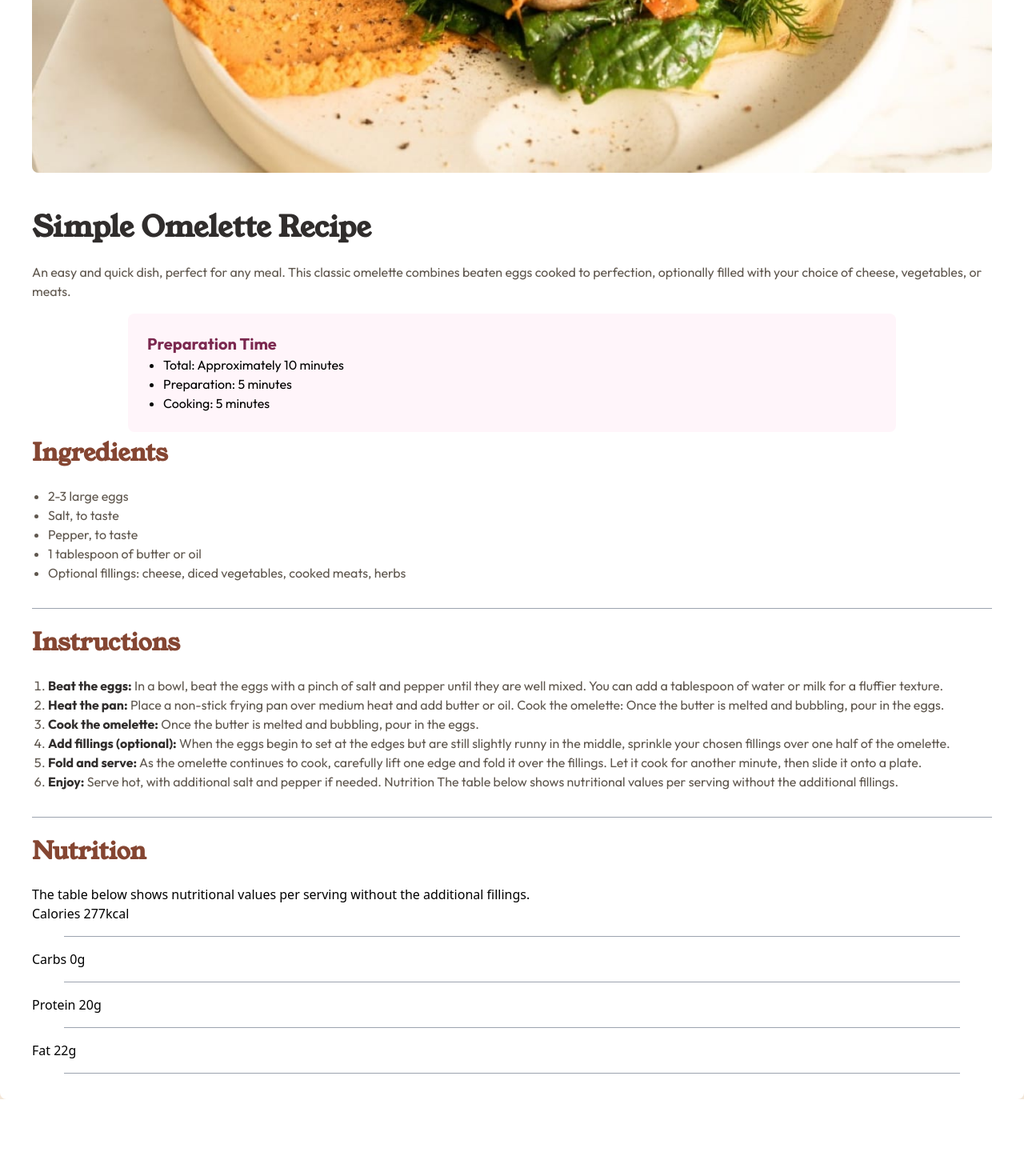
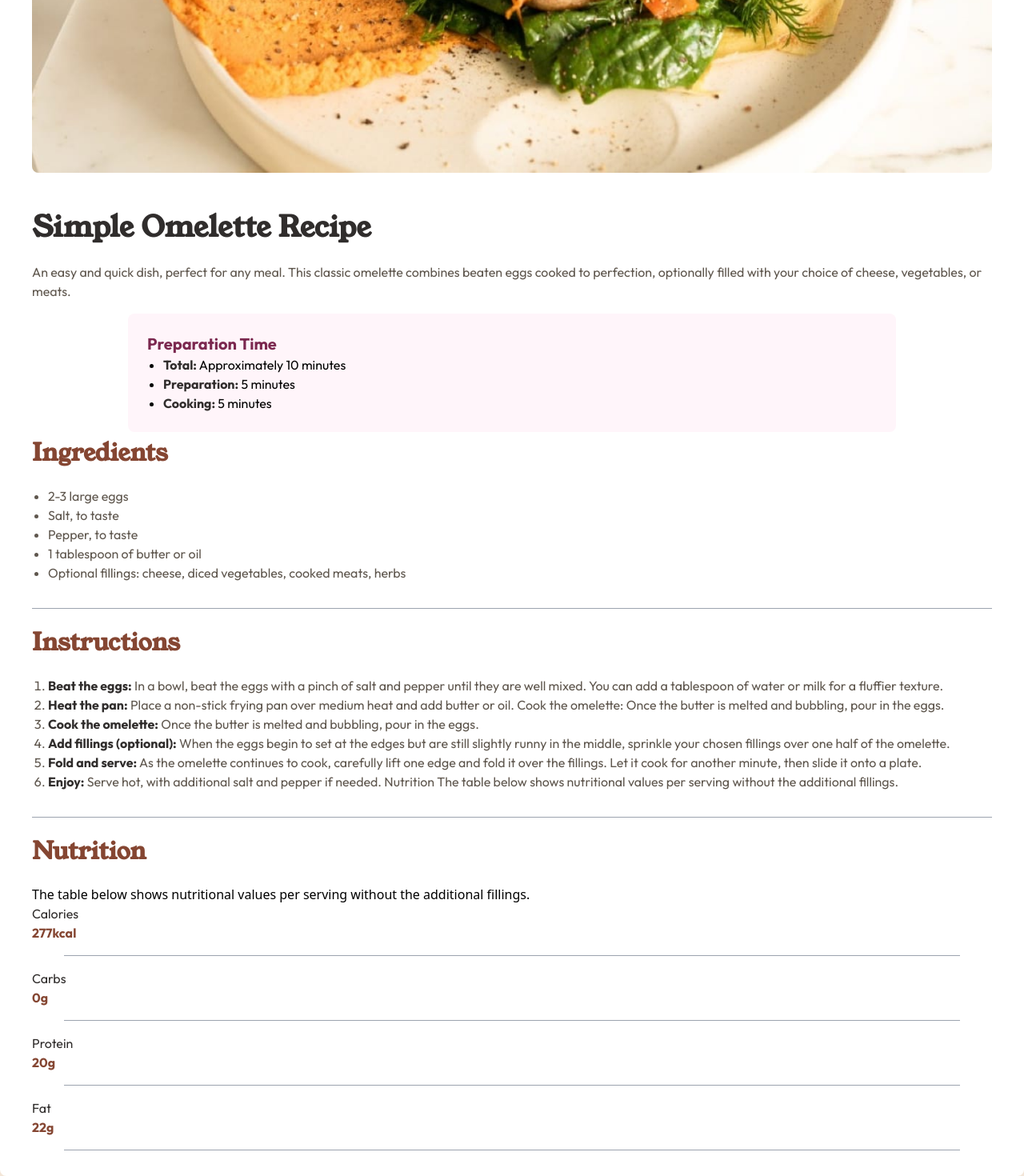
Before and after one commit to lavollmer/recipe-page, a React (Vite) app: page / in a window 1280 px wide. Shown: the part 373-1843 px from the top of the page at 80% size. Before the commit the page ends 1747 px from the top, so only its background shows below. Built offline with nearby package versions, Linux system fonts and the light colour scheme.

Commit message:
updating nutrition font and styling

```diff
--- a/src/App.jsx
+++ b/src/App.jsx
@@ -26,9 +26,9 @@ function App() {
               </h2>
               {/* list-disc class is used to add bullet points and pl-5 to add padding to left */}
               <ul className="list-disc pl-5">
-                <li>Total: Approximately 10 minutes</li>
-                <li>Preparation: 5 minutes</li>
-                <li>Cooking: 5 minutes</li>
+                <li><span className="text-dark-charcoal font-bold font-outfit">Total:</span> Approximately 10 minutes</li>
+                <li><span className="text-dark-charcoal font-bold font-outfit">Preparation:</span> 5 minutes</li>
+                <li><span className="text-dark-charcoal font-bold font-outfit">Cooking:</span> 5 minutes</li>
               </ul>
             </div>
           </div>
@@ -95,13 +95,17 @@ function App() {
               The table below shows nutritional values per serving without the
               additional fillings.
             </p>
-            <p>Calories 277kcal</p>
+            <p className="text-dark-charcoal font-outfit">Calories</p>
+            <p className="text-nutmeg font-bold font-outfit">277kcal</p>
             <hr className="border-t border-gray-400 mx-10 my-4" />
-            <p>Carbs 0g</p>
+            <p className="text-dark-charcoal font-outfit">Carbs</p>
+            <p className="text-nutmeg font-bold font-outfit">0g</p>
             <hr className="border-t border-gray-400 mx-10 my-4" />
-            <p>Protein 20g</p>
+            <p className="text-dark-charcoal font-outfit">Protein</p>
+            <p className="text-nutmeg font-bold font-outfit">20g</p>
             <hr className="border-t border-gray-400 mx-10 my-4" />
-            <p>Fat 22g</p>
+            <p className="text-dark-charcoal font-outfit">Fat</p>
+            <p className="text-nutmeg font-bold font-outfit">22g</p>
             <hr className="border-t border-gray-400 mx-10 my-4" />
           </div>
         </div>
```
